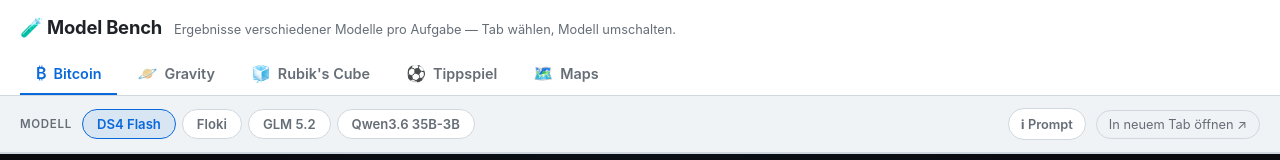
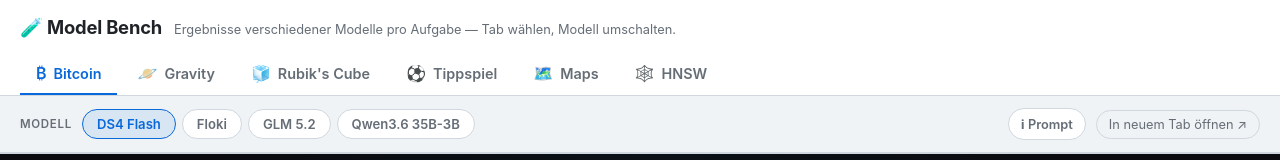
Before and after one commit to MarioRaach22/model-comarison, a plain HTML site: page index.html in a window 1280 px wide. Shown: the top 160 px of the page. Drawn offline with nearby package versions, Linux system fonts and the light colour scheme; no server answers.

Commit message:
index: HNSW-Tab (HNSW-Visualisierung) hinzugefügt

```diff
--- a/index.html
+++ b/index.html
@@ -278,6 +278,9 @@
     { id: "maps",       label: "Maps",          icon: "🗺️",
       models: ["ds4-flash", "floki", "glm5.2", "qwen3.6-35b-3b"],
       prompt: "Build an elegant, educational World Language Explorer: an interactive map that reveals the linguistic diversity of the world. Users hover over countries to see their names, click to reveal detailed language profiles, and toggle a mode that recolors the whole map into a chromatic tapestry of language families (Indo-European, Sino-Tibetan, Afroasiatic, Austronesian, Dravidian, …). The aesthetic should feel like a beautifully designed atlas — scholarly yet approachable, information-rich but never overwhelming. Include a search box to find countries." },
+    { id: "hnsw",       label: "HNSW",          icon: "🕸️",
+      models: ["ds4-flash", "floki", "glm5.2", "qwen3.6-35b-3b"],
+      prompt: "Build an interactive visualization of the HNSW (Hierarchical Navigable Small World) algorithm used for approximate nearest-neighbor search. Render the multi-layer graph structure with nodes and edges, and animate a query: show how the search greedily traverses from the top sparse layer down to the dense bottom layer, highlighting the current node, visited nodes, and the path to the nearest neighbors. Make the layered structure and the search process clear and visually engaging." },
   ];
 
   // Hübschere Anzeigenamen für die Modell-Buttons.
```
